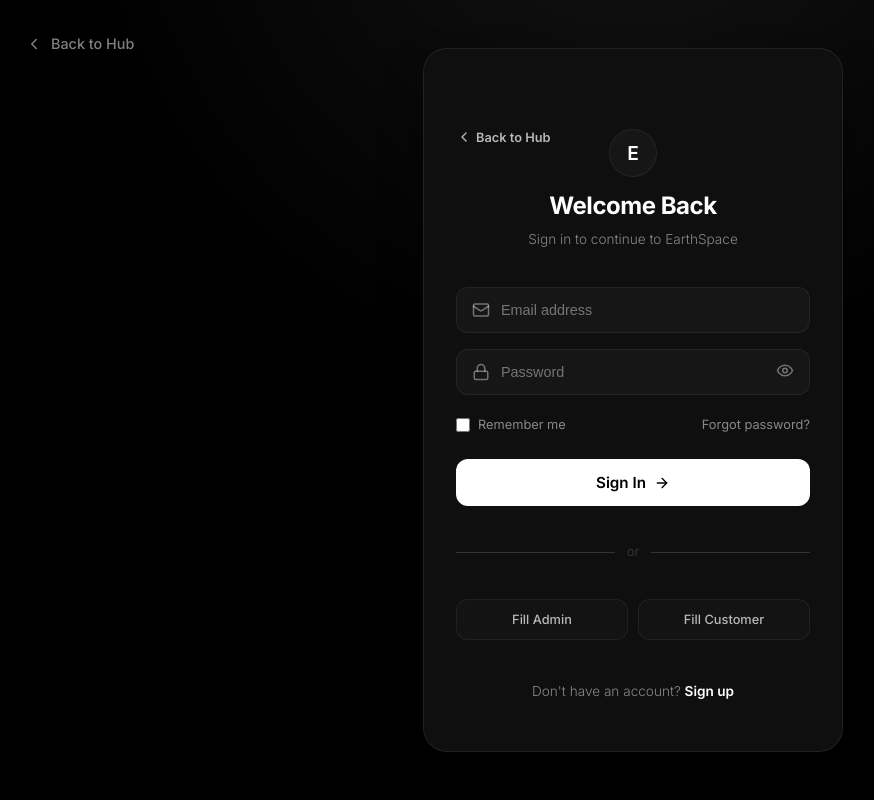
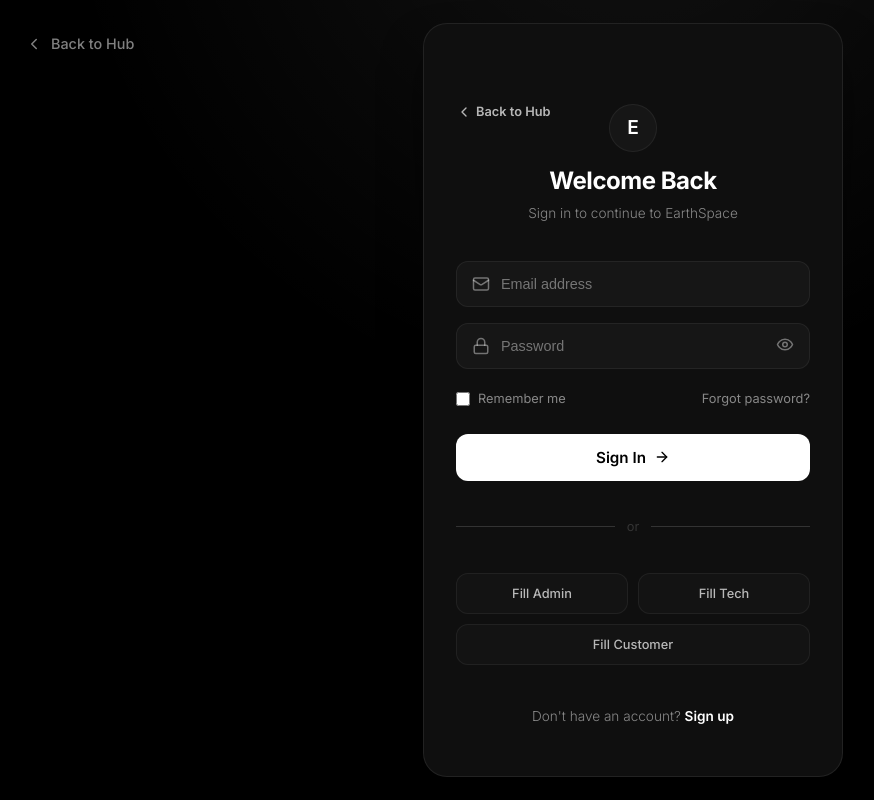
Before and after one commit to earthspaceps/earthspace-services, a React (Vite) app in the folder client/: page /login in a window 1280 px wide. Shown: the whole page, without its empty margins (7-881 px from the left). Built offline with nearby package versions, Linux system fonts and the light colour scheme; no server answers.

Commit message:
feat: add fill technician button and fix login redirection

```diff
--- a/client/src/apps/customer/pages/LoginPage.jsx
+++ b/client/src/apps/customer/pages/LoginPage.jsx
@@ -33,6 +33,7 @@
         try {
             const { data } = await api.post('/auth/login', { email: form.email, password: form.password });
             login(data.data.user, data.data.accessToken, data.data.refreshToken);
+            // Redirect to dashboard, which will route based on role
             navigate('/dashboard');
         } catch (err) { setError(err.response?.data?.message || 'Login failed.'); }
         setLoading(false);
@@ -164,14 +165,19 @@
                             <div style={{ flex: 1, height: 1, background: '#fff' }}></div>
                         </div>
 
-                        <div style={{ display: 'flex', gap: 10 }}>
+                        <div style={{ display: 'flex', gap: 10, flexWrap: 'wrap' }}>
                             <button type="button" onClick={() => { setForm(f => ({ ...f, email: 'admin@earthspaceservices.com', password: 'admin123' })); setError('Admin credentials filled!'); }} style={{
-                                flex: 1, padding: '12px', borderRadius: '12px', backgroundColor: 'rgba(255,255,255,0.02)', border: '1px solid rgba(255,255,255,0.06)', color: 'rgba(255,255,255,0.7)', fontSize: '0.8rem', fontWeight: 500, cursor: 'pointer', display: 'flex', alignItems: 'center', justifyContent: 'center', gap: 8, transition: 'background 0.2s'
+                                flex: 1, minWidth: '120px', padding: '12px', borderRadius: '12px', backgroundColor: 'rgba(255,255,255,0.02)', border: '1px solid rgba(255,255,255,0.06)', color: 'rgba(255,255,255,0.7)', fontSize: '0.8rem', fontWeight: 500, cursor: 'pointer', display: 'flex', alignItems: 'center', justifyContent: 'center', gap: 8, transition: 'background 0.2s'
                             }} onMouseOver={e => e.currentTarget.style.background = 'rgba(255,255,255,0.06)'} onMouseOut={e => e.currentTarget.style.background = 'rgba(255,255,255,0.02)'}>
                                 Fill Admin
                             </button>
+                            <button type="button" onClick={() => { setForm(f => ({ ...f, email: 'tech@test.com', password: 'admin123' })); setError('Technician credentials filled!'); }} style={{
+                                flex: 1, minWidth: '120px', padding: '12px', borderRadius: '12px', backgroundColor: 'rgba(255,255,255,0.02)', border: '1px solid rgba(255,255,255,0.06)', color: 'rgba(255,255,255,0.7)', fontSize: '0.8rem', fontWeight: 500, cursor: 'pointer', display: 'flex', alignItems: 'center', justifyContent: 'center', gap: 8, transition: 'background 0.2s'
+                            }} onMouseOver={e => e.currentTarget.style.background = 'rgba(255,255,255,0.06)'} onMouseOut={e => e.currentTarget.style.background = 'rgba(255,255,255,0.02)'}>
+                                Fill Tech
+                            </button>
                             <button type="button" onClick={() => { setForm(f => ({ ...f, email: 'customer@test.com', password: 'admin123' })); setError('Customer credentials filled!'); }} style={{
-                                flex: 1, padding: '12px', borderRadius: '12px', backgroundColor: 'rgba(255,255,255,0.02)', border: '1px solid rgba(255,255,255,0.06)', color: 'rgba(255,255,255,0.7)', fontSize: '0.8rem', fontWeight: 500, cursor: 'pointer', display: 'flex', alignItems: 'center', justifyContent: 'center', gap: 8, transition: 'background 0.2s'
+                                flex: 1, minWidth: '120px', padding: '12px', borderRadius: '12px', backgroundColor: 'rgba(255,255,255,0.02)', border: '1px solid rgba(255,255,255,0.06)', color: 'rgba(255,255,255,0.7)', fontSize: '0.8rem', fontWeight: 500, cursor: 'pointer', display: 'flex', alignItems: 'center', justifyContent: 'center', gap: 8, transition: 'background 0.2s'
                             }} onMouseOver={e => e.currentTarget.style.background = 'rgba(255,255,255,0.06)'} onMouseOut={e => e.currentTarget.style.background = 'rgba(255,255,255,0.02)'}>
                                 Fill Customer
                             </button>
```
